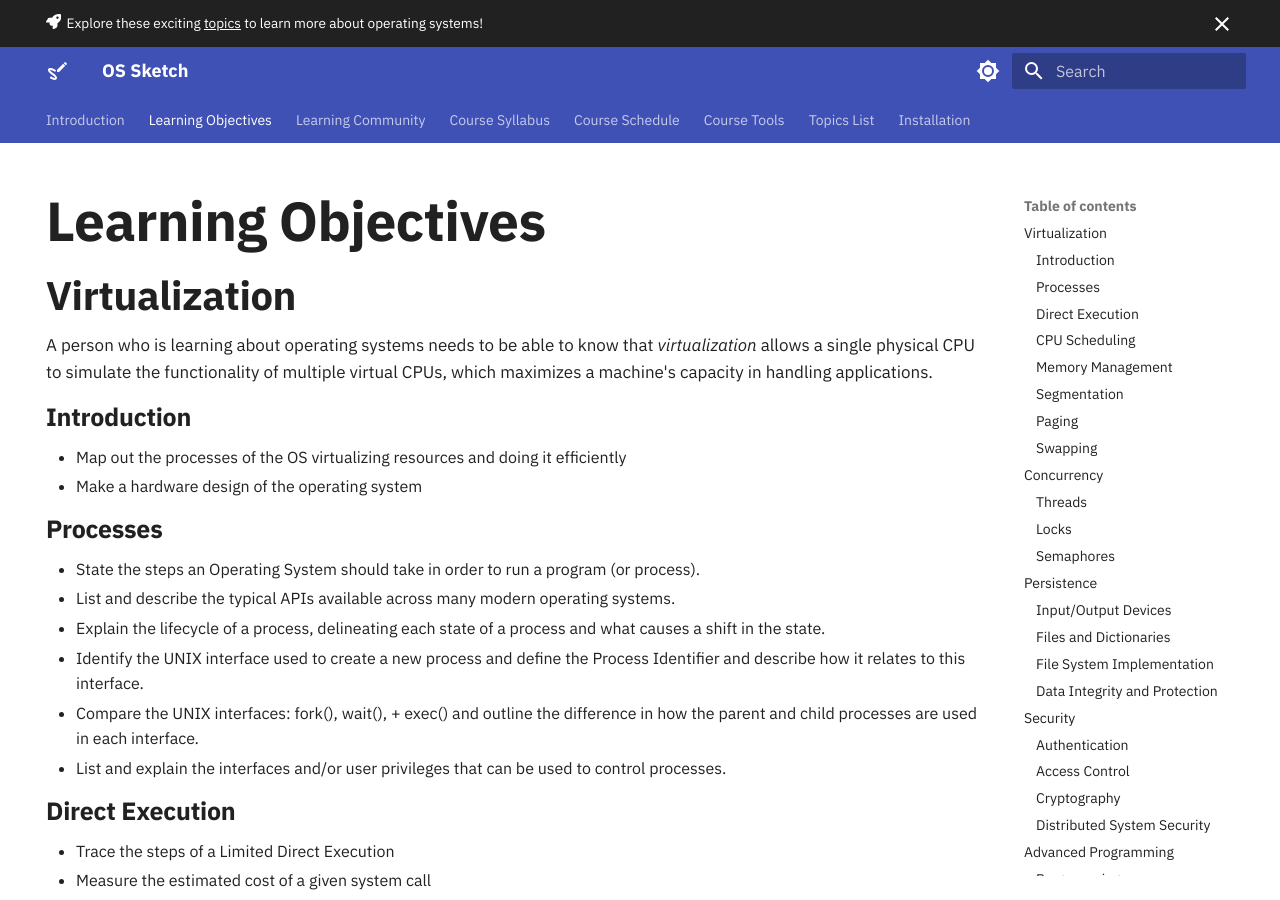
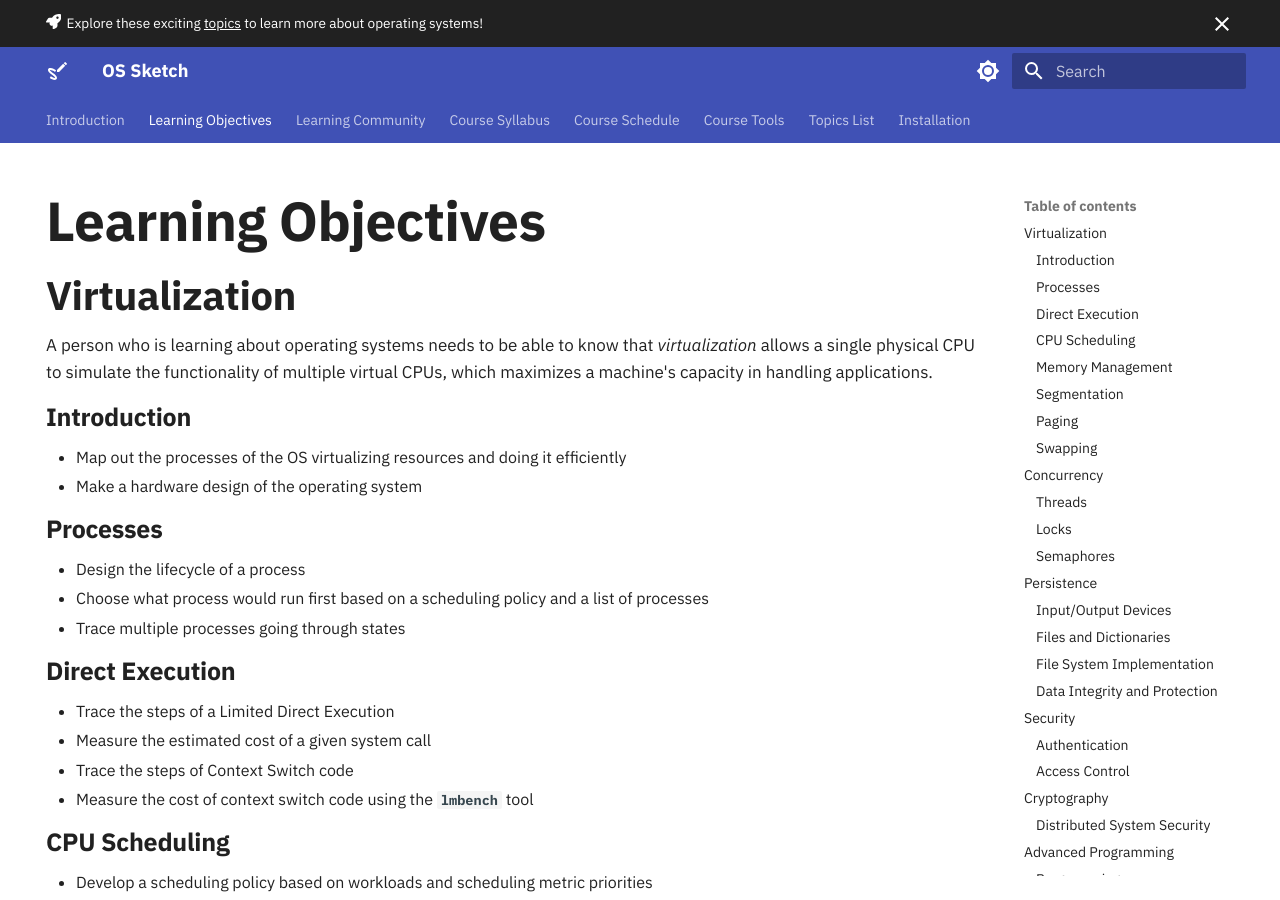
Before and after one commit to OS-Sketch/www.os-sketch.com, an MkDocs documentation site: the page built from docs/operating-systems/learning-objectives.md, in a window 1280 px wide and 900 px high. Built offline with MkDocs 1.6.1 and Material for MkDocs 9.7.7, drawn with Linux system fonts in a browser that asks for light colours.

Commit message:
changes to processes section and fix indentation of header

```diff
--- a/docs/operating-systems/learning-objectives.md
+++ b/docs/operating-systems/learning-objectives.md
@@ -36,12 +36,9 @@
 
 ### Processes
 
-- State the steps an Operating System should take in order to run a program (or process).
-- List and describe the typical APIs available across many modern operating systems.
-- Explain the lifecycle of a process, delineating each state of a process and what causes a shift in the state.
-- Identify the UNIX interface used to create a new process and define the Process Identifier and describe how it relates to this interface.
-- Compare the UNIX interfaces: fork(), wait(), + exec() and outline the difference in how the parent and child processes are used in each interface.
-- List and explain the interfaces and/or user privileges that can be used to control processes.
+- Design the lifecycle of a process
+- Choose what process would run first based on a scheduling policy and a list of processes
+- Trace multiple processes going through states
 
 ### Direct Execution
 
@@ -147,7 +144,7 @@
 - Implement a reference monitor correctly
 - Given an access priority for an operating system, decide whether to use discretionary or mandatory access control
 
-### Cryptography
+## Cryptography
 
 - Implement a basic cypher within your OS
 - Maintain secrecy of the key for your cryptography
```
